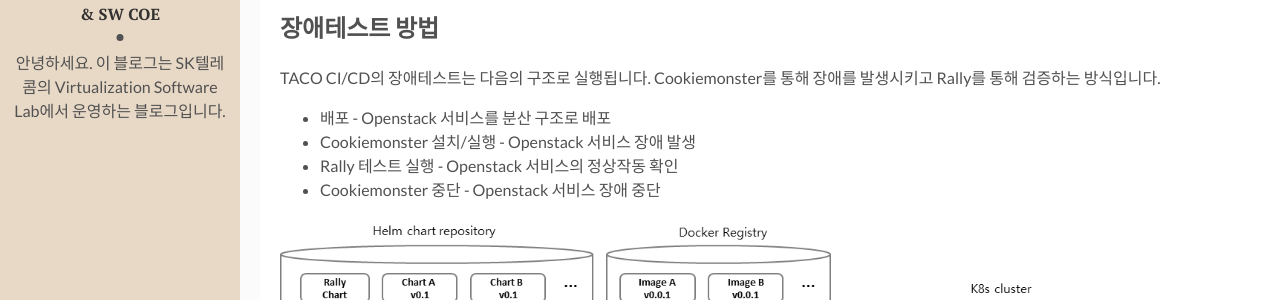
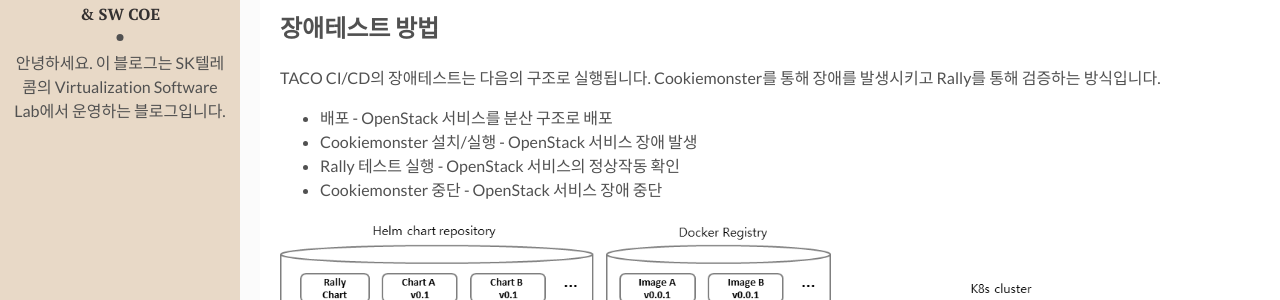
Before and after one commit to sktelecom-oslab/Virtualization-Software-Lab, a Jekyll site: the page built from _posts/2018-02-28-ChaosEngineeringInTaco.md, in a window 1280 px wide and 900 px high, scrolled down 4891 px. Shown: the part 152-452 px from the top of the window. Built offline with Jekyll 4.4.1, drawn with Linux system fonts in a browser that asks for light colours; some of the changed text lies outside the part shown.

```diff
--- a/_posts/2018-02-28-ChaosEngineeringInTaco.md
+++ b/_posts/2018-02-28-ChaosEngineeringInTaco.md
@@ -26,7 +26,7 @@ author: "이재상"
  위 그림은 내부에 구축한 CI/CD Pipeline에 대한 구성도입니다. Openstack Container 빌드 혹은 Helm Chart 빌드 때마다 그림에 표시된 "Integration Test"단계에서 아래에서 설명할 장애테스트를 수행하여 TACO 서비스의 안정성을 검증하고 있습니다. 이 글에서는 TACO에서 사용하는 장애 발생 툴인 Cookiemonster와 장애 테스트에 대해 설명합니다. TACO CI/CD에 대해서는 따로 포스트를 작성할 예정입니다.
 
 ## Kubernetes 구조
- TACO는 Kubernetes위에 구축된 Openstack 서비스로 TACO를 알기 위해서는 Kubernetes의 이해가 필요합니다. Kubernetes의 대한 내용은 [이전 글]({{ site.baseurl }}{{ post.url }}/Taco/#kubernetes)을 참고하시기 바랍니다.
+ TACO는 Kubernetes위에 구축된 OpenStack 서비스로 TACO를 알기 위해서는 Kubernetes의 이해가 필요합니다. Kubernetes의 대한 내용은 [이전 글]({{ site.baseurl }}{{ post.url }}/Taco/#kubernetes)을 참고하시기 바랍니다.
 
 ## 장애 발생 툴
  Kubernetes환경에서 사용하는 장애 발생 툴은 여러가지가 있습니다. 대부분 넷플릭스의 카오스몽키의 영감을 갖고 만들어졌으며, 각자 Kubernetes 환경에 대한 장애를 발생시킵니다.
@@ -170,10 +170,10 @@ taco@ctrl01-stg:~$ kubectl logs cookiemonster-7dfdf5d77d-blscj -n cookiemonster
 ## 장애테스트 방법
  TACO CI/CD의 장애테스트는 다음의 구조로 실행됩니다. Cookiemonster를 통해 장애를 발생시키고 Rally를 통해 검증하는 방식입니다.
 
-* 배포 - Openstack 서비스를 분산 구조로 배포
-* Cookiemonster 설치/실행 - Openstack 서비스 장애 발생
-* Rally 테스트 실행 - Openstack 서비스의 정상작동 확인
-* Cookiemonster 중단 - Openstack 서비스 장애 중단
+* 배포 - OpenStack 서비스를 분산 구조로 배포
+* Cookiemonster 설치/실행 - OpenStack 서비스 장애 발생
+* Rally 테스트 실행 - OpenStack 서비스의 정상작동 확인
+* Cookiemonster 중단 - OpenStack 서비스 장애 중단
 
 ![장애테스트 Pipeline]({{ site.baseurl }}{{ post.url }}/assets/img/cookiemonster/hatest.png)
 [![License: CC BY-NC-ND 4.0](https://licensebuttons.net/l/by-nc-nd/4.0/80x15.png)](https://creativecommons.org/licenses/by-nc-nd/4.0/)
```
